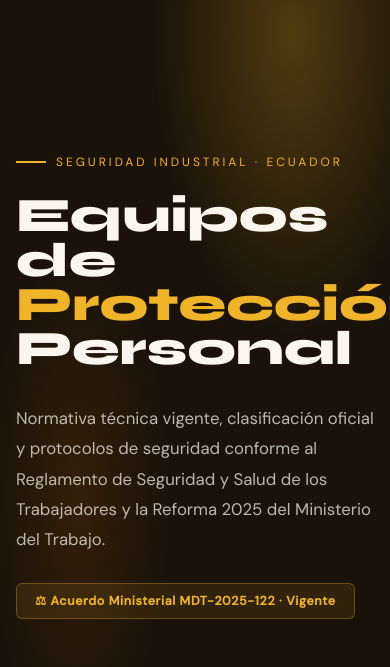
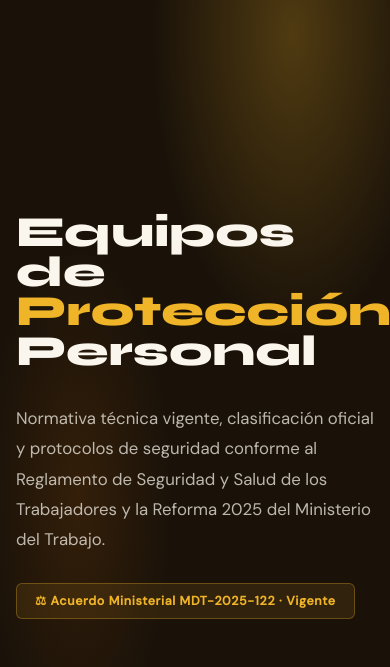
Before and after one commit to luisgrabie/seguridad-industrial-LIGAMI, a plain HTML site: page index.html in a window 390 px wide. Shown: the part 177-844 px from the top of the page. Drawn offline with Linux system fonts and the light colour scheme.

Commit message:
Update index.html

```diff
--- a/index.html
+++ b/index.html
@@ -38,13 +38,11 @@
     .hero-bg { position: absolute; inset: 0; background: radial-gradient(ellipse 60% 60% at 75% 25%, rgba(240,180,41,0.25) 0%, transparent 60%), radial-gradient(ellipse 40% 50% at 20% 80%, rgba(90,50,10,0.4) 0%, transparent 60%); z-index: 0; }
     .hero-content { position: relative; z-index: 2; }
     .hero-logos-top { position: absolute; top: 100px; left: 4rem; right: 4rem; display: flex; justify-content: space-between; align-items: center; z-index: 2; }
-    .logo-anim { opacity: 0; height: 80px; object-fit: contain; }
+    .logo-anim { opacity: 0; height: 110px; object-fit: contain; }
     .logo-l { transform: translateX(-50px); animation: slideIn 1s ease 0.3s forwards; }
     .logo-r { transform: translateX(50px); animation: slideIn 1s ease 0.3s forwards; }
     @keyframes slideIn { to { opacity: 1; transform: translateX(0); } }
-    .hero-tag { font-size: 0.75rem; letter-spacing: 0.25em; color: var(--amarillo-vivo); margin-bottom: 1.5rem; text-transform: uppercase; display: flex; align-items: center; gap: 10px; }
-    .hero-tag::before { content: ''; width: 30px; height: 2px; background: var(--amarillo-vivo); }
-    h1 { font-family: 'Syne', sans-serif; font-weight: 800; font-size: clamp(3rem, 9vw, 7.5rem); line-height: 0.92; color: #FAF6EE; }
+    h1 { font-family: 'Syne', sans-serif; font-weight: 800; font-size: clamp(2.5rem, 7vw, 5.5rem); line-height: 0.92; color: #FAF6EE; }
     h1 span { color: var(--amarillo-vivo); }
     .hero-sub { max-width: 550px; margin-top: 2rem; font-size: 1.05rem; color: rgba(250,246,238,0.72); line-height: 1.8; }
     .hero-badge { display: inline-flex; align-items: center; gap: 8px; margin-top: 1.8rem; padding: 9px 18px; background: rgba(240,180,41,0.1); border: 1px solid rgba(240,180,41,0.3); border-radius: 6px; font-size: 0.78rem; color: var(--amarillo-vivo); font-weight: 600; letter-spacing: 0.05em; }
@@ -175,9 +173,9 @@
       section { padding: 3.5rem 1.4rem; }
       .hero { padding: 0 1.4rem 4rem; }
       .hero-logos-top { top: 80px; left: 1.4rem; right: 1.4rem; }
-      .logo-anim { height: 50px; }
+      .logo-anim { height: 75px; }
       .hero-scroll { display: none; }
-      h1 { font-size: clamp(2.6rem, 13vw, 4rem); }
+      h1 { font-size: clamp(2rem, 10vw, 3.5rem); }
       h2 { font-size: clamp(1.7rem, 7vw, 2.4rem); }
       .cat-grid, .reforma-grid, .pasos-grid { grid-template-columns: 1fr; gap: 1.2rem; }
       .stats-row { grid-template-columns: 1fr; gap: 1rem; }
@@ -192,7 +190,7 @@
       .footer-ref { flex-direction: column; gap: 0.8rem; }
     }
     @media (max-width: 480px) {
-      h1 { font-size: clamp(2.2rem, 14vw, 3rem); }
+      h1 { font-size: clamp(1.8rem, 11vw, 2.8rem); }
       section { padding: 3rem 1rem; }
       .hero { padding: 0 1rem 3rem; }
     }
@@ -221,7 +219,6 @@
       <img src="483828084_122158731566330290_7486048266412946768_n-removebg-preview (1).png" class="logo-anim logo-r" alt="LIGAMI">
     </div>
     <div class="hero-content">
-      <p class="hero-tag">Seguridad Industrial · Ecuador</p>
       <h1>Equipos de<br><span>Protección</span><br>Personal</h1>
       <p class="hero-sub">Normativa técnica vigente, clasificación oficial y protocolos de seguridad conforme al Reglamento de Seguridad y Salud de los Trabajadores y la Reforma 2025 del Ministerio del Trabajo.</p>
       <div class="hero-badge">⚖ Acuerdo Ministerial MDT-2025-122 · Vigente</div>
```
